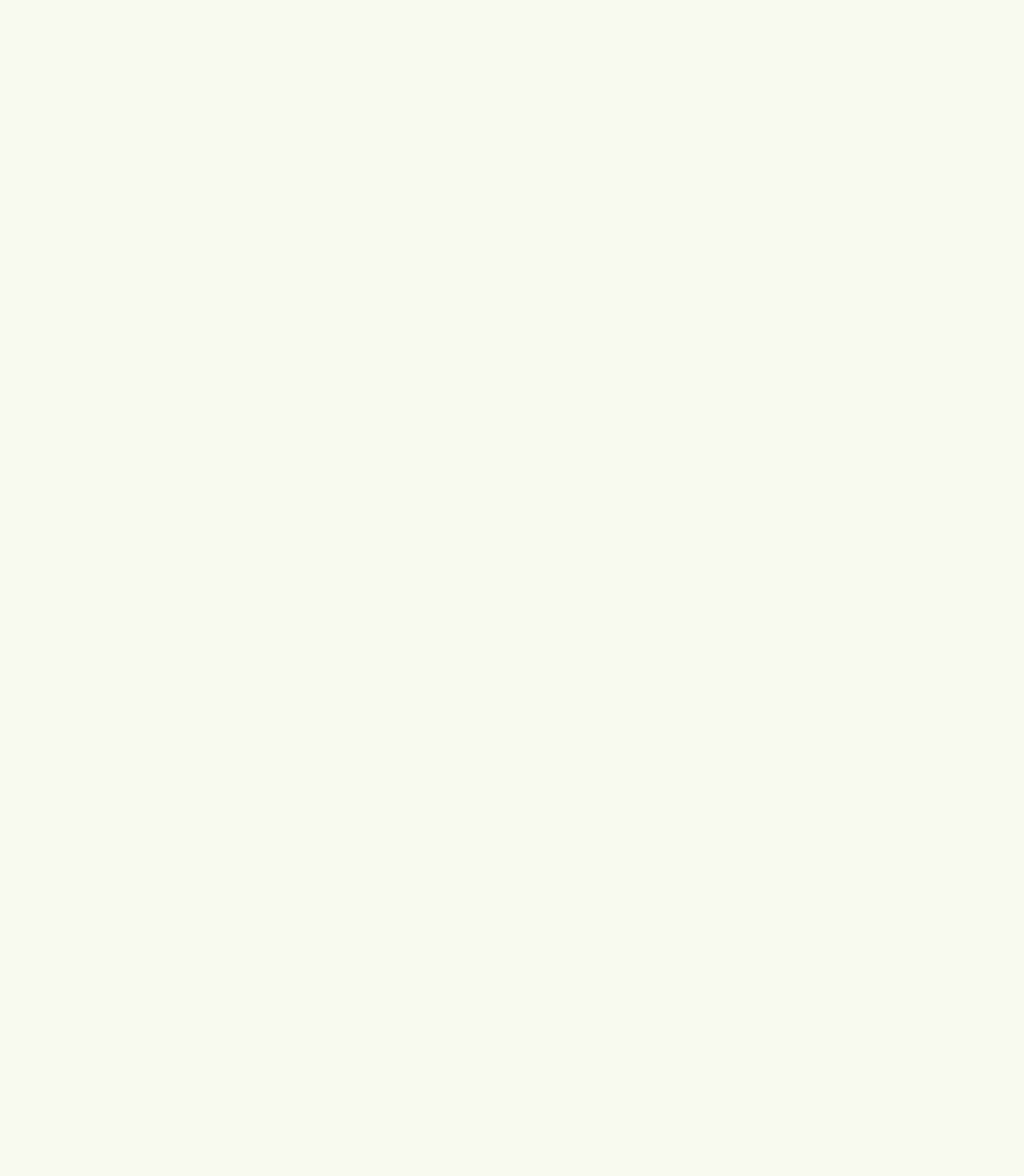
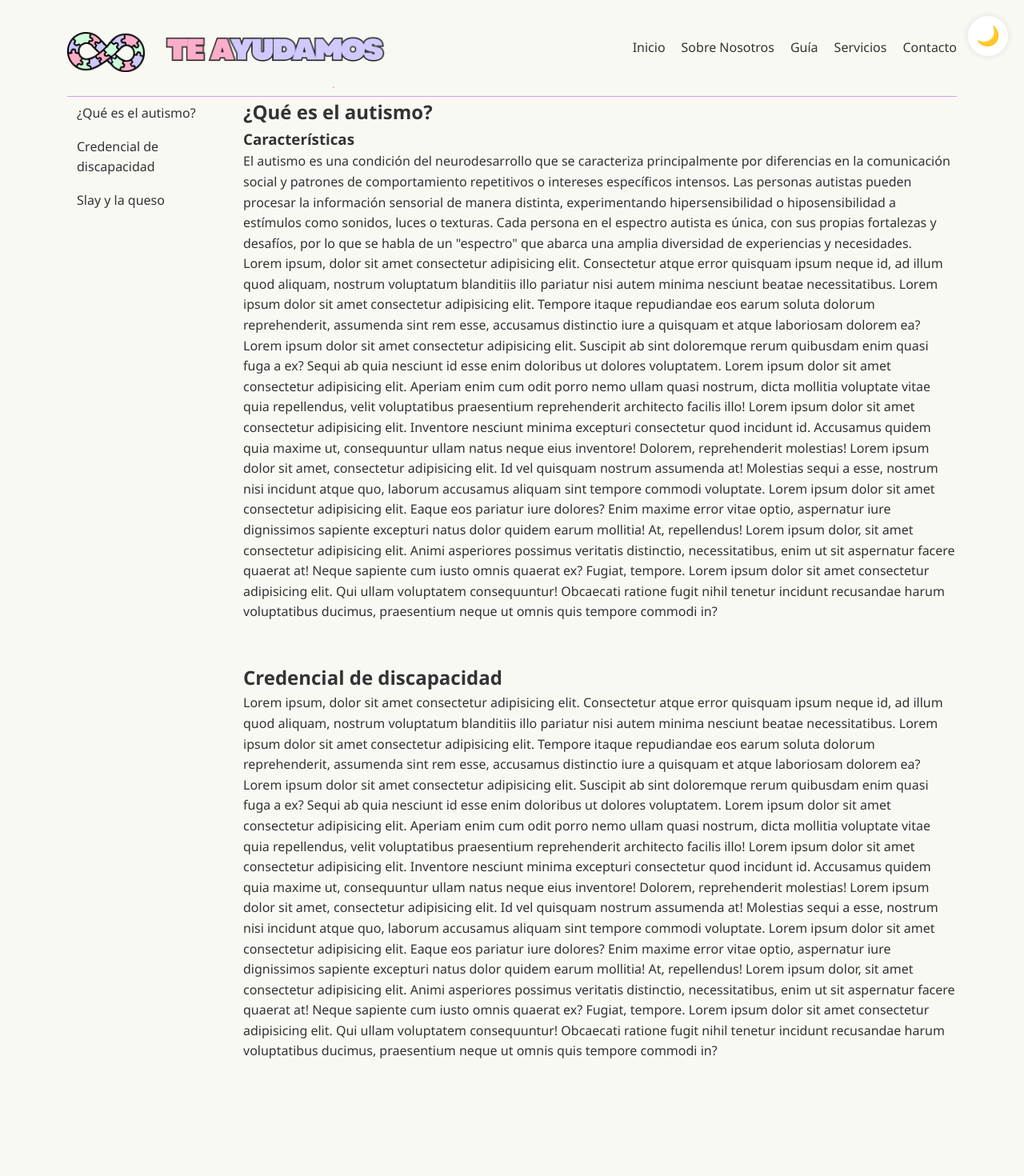
Before and after one commit to isissvh/Proyecto_TE_Ayudamos_INFOSOC, a React (Vite) app in the folder frontend/: page /guia in a window 1280 px wide. Before the commit this address had no page. Shown: the top 1470 px of the page at 80% size. Before the commit the page ends 800 px from the top, so only its background shows below. Built offline with nearby package versions, Linux system fonts and the light colour scheme.

Commit message:
Avance toto

```diff
--- a/frontend/src/App.jsx
+++ b/frontend/src/App.jsx
@@ -36,6 +36,9 @@ function App() {
                 </li>
                 <li>
                   <Link to="/sobre-nosotros">Sobre Nosotros</Link>
+                </li>
+                <li>
+                  <Link to="/guia">Guía</Link>
                 </li>
                 <li>
                   <Link to="/servicios">Servicios</Link>
--- a/frontend/src/main.jsx
+++ b/frontend/src/main.jsx
@@ -6,7 +6,7 @@ import { ThemeProvider } from './ThemeContext'
 //páginas
 import App from './App.jsx'
 import SobreNosotros from './pages/SobreNosotros';
-
+import { Guia } from './pages/Guia.jsx';
 
 //estilos
 import './index.css'
@@ -19,6 +19,7 @@ ReactDOM.createRoot(document.getElementById('root')).render(
         <Routes>
           <Route path="/" element={<App />}>
             <Route path="/sobre-nosotros" element={<SobreNosotros />} />
+            <Route path="/guia" element={<Guia />} />
             {/* <Route path="/servicios" element={<Servicios />} /> */}
             {/* <Route path="/contacto" element={<Contacto />} /> */}
           </Route>
--- /dev/null
+++ b/frontend/src/pages/Guia.css
@@ -0,0 +1,47 @@
+.guia-body {
+  display: flex;
+  flex-direction: row;
+  gap: 20px;
+}
+
+.menuItems-container {
+  width: 200px;
+  flex-shrink: 0; /* evita que se encoja */
+}
+
+.guia-menuItems {
+  position: fixed;
+  width: 200px;
+}
+
+.guia-menuItems a {
+  display: block;
+  border-radius: 5px;
+  text-decoration: none;
+  color: inherit;
+  padding: 8px 12px;
+}
+
+.guia-menuItems a:hover {
+  background-color: rgb(212, 212, 212);
+  transition: background-color 0.7s ease;
+}
+
+.guia-items-parent {
+  display: flex;
+  flex-direction: column;
+  gap: 50px;
+}
+
+.guia-itemsContainer{
+    display: flex;
+    flex-direction: column;
+
+}
+
+.itemPrincipal{
+    top:0;
+    position: sticky;
+    background-color:#f9f9f4;
+    width: 100%;
+}
--- /dev/null
+++ b/frontend/src/pages/Guia.jsx
@@ -0,0 +1,149 @@
+import React from "react";
+import "./Guia.css";
+
+export function Guia() {
+  return (
+    <>
+      <div className="guia-body">
+        <div className="menuItems-container">
+          <nav className="guia-menuItems">
+            <a href="#QueEsElAutismo">¿Qué es el autismo?</a>
+            <a href="#CredencialDeDiscapacidad">Credencial de discapacidad</a>
+            <a href="#HolaChavales">Slay y la queso</a>
+          </nav>
+        </div>
+        <section className="guia-items-parent">
+          <article className="guia-itemsContainer">
+                <h2 className="itemPrincipal" id="QueEsElAutismo">
+                ¿Qué es el autismo?
+                </h2>
+            <div className="itemBody">
+              <h3 className="itemSecundario">Características</h3>
+              <p>
+                El autismo es una condición del neurodesarrollo que se
+                caracteriza principalmente por diferencias en la comunicación
+                social y patrones de comportamiento repetitivos o intereses
+                específicos intensos. Las personas autistas pueden procesar la
+                información sensorial de manera distinta, experimentando
+                hipersensibilidad o hiposensibilidad a estímulos como sonidos,
+                luces o texturas. Cada persona en el espectro autista es única,
+                con sus propias fortalezas y desafíos, por lo que se habla de un
+                "espectro" que abarca una amplia diversidad de experiencias y
+                necesidades.
+              </p>
+              <p>
+                Lorem ipsum, dolor sit amet consectetur adipisicing elit.
+                Consectetur atque error quisquam ipsum neque id, ad illum quod
+                aliquam, nostrum voluptatum blanditiis illo pariatur nisi autem
+                minima nesciunt beatae necessitatibus. Lorem ipsum dolor sit
+                amet consectetur adipisicing elit. Tempore itaque repudiandae
+                eos earum soluta dolorum reprehenderit, assumenda sint rem esse,
+                accusamus distinctio iure a quisquam et atque laboriosam dolorem
+                ea? Lorem ipsum dolor sit amet consectetur adipisicing elit.
+                Suscipit ab sint doloremque rerum quibusdam enim quasi fuga a
+                ex? Sequi ab quia nesciunt id esse enim doloribus ut dolores
+                voluptatem. Lorem ipsum dolor sit amet consectetur adipisicing
+                elit. Aperiam enim cum odit porro nemo ullam quasi nostrum,
+                dicta mollitia voluptate vitae quia repellendus, velit
+                voluptatibus praesentium reprehenderit architecto facilis illo!
+                Lorem ipsum dolor sit amet consectetur adipisicing elit.
+                Inventore nesciunt minima excepturi consectetur quod incidunt
+                id. Accusamus quidem quia maxime ut, consequuntur ullam natus
+                neque eius inventore! Dolorem, reprehenderit molestias! Lorem
+                ipsum dolor sit amet, consectetur adipisicing elit. Id vel
+                quisquam nostrum assumenda at! Molestias sequi a esse, nostrum
+                nisi incidunt atque quo, laborum accusamus aliquam sint tempore
+                commodi voluptate. Lorem ipsum dolor sit amet consectetur
+                adipisicing elit. Eaque eos pariatur iure dolores? Enim maxime
+                error vitae optio, aspernatur iure dignissimos sapiente
+                excepturi natus dolor quidem earum mollitia! At, repellendus!
+                Lorem ipsum dolor, sit amet consectetur adipisicing elit. Animi
+                asperiores possimus veritatis distinctio, necessitatibus, enim
+                ut sit aspernatur facere quaerat at! Neque sapiente cum iusto
+                omnis quaerat ex? Fugiat, tempore. Lorem ipsum dolor sit amet
+                consectetur adipisicing elit. Qui ullam voluptatem consequuntur!
+                Obcaecati ratione fugit nihil tenetur incidunt recusandae harum
+                voluptatibus ducimus, praesentium neque ut omnis quis tempore
+                commodi in?
+              </p>
+            </div>
+          </article>
+          <article className="guia-itemsContainer">
+            <h2 className="itemPrincipal" id="CredencialDeDiscapacidad">
+              Credencial de discapacidad
+            </h2>
+            <div className="itemBody">
+                <p>
+                    Lorem ipsum, dolor sit amet consectetur adipisicing elit.
+                    Consectetur atque error quisquam ipsum neque id, ad illum quod
+                    aliquam, nostrum voluptatum blanditiis illo pariatur nisi autem
+                    minima nesciunt beatae necessitatibus. Lorem ipsum dolor sit
+                    amet consectetur adipisicing elit. Tempore itaque repudiandae
+                    eos earum soluta dolorum reprehenderit, assumenda sint rem esse,
+                    accusamus distinctio iure a quisquam et atque laboriosam dolorem
+                    ea? Lorem ipsum dolor sit amet consectetur adipisicing elit.
+                    Suscipit ab sint doloremque rerum quibusdam enim quasi fuga a
+                    ex? Sequi ab quia nesciunt id esse enim doloribus ut dolores
+                    voluptatem. Lorem ipsum dolor sit amet consectetur adipisicing
+                    elit. Aperiam enim cum odit porro nemo ullam quasi nostrum,
+                    dicta mollitia voluptate vitae quia repellendus, velit
+                    voluptatibus praesentium reprehenderit architecto facilis illo!
+                    Lorem ipsum dolor sit amet consectetur adipisicing elit.
+                    Inventore nesciunt minima excepturi consectetur quod incidunt
+                    id. Accusamus quidem quia maxime ut, consequuntur ullam natus
+                    neque eius inventore! Dolorem, reprehenderit molestias! Lorem
+                    ipsum dolor sit amet, consectetur adipisicing elit. Id vel
+                    quisquam nostrum assumenda at! Molestias sequi a esse, nostrum
+                    nisi incidunt atque quo, laborum accusamus aliquam sint tempore
+                    commodi voluptate. Lorem ipsum dolor sit amet consectetur
+                    adipisicing elit. Eaque eos pariatur iure dolores? Enim maxime
+                    error vitae optio, aspernatur iure dignissimos sapiente
+                    excepturi natus dolor quidem earum mollitia! At, repellendus!
+                    Lorem ipsum dolor, sit amet consectetur adipisicing elit. Animi
+                    asperiores possimus veritatis distinctio, necessitatibus, enim
+                    ut sit aspernatur facere quaerat at! Neque sapiente cum iusto
+                    omnis quaerat ex? Fugiat, tempore. Lorem ipsum dolor sit amet
+                    consectetur adipisicing elit. Qui ullam voluptatem consequuntur!
+                    Obcaecati ratione fugit nihil tenetur incidunt recusandae harum
+                    voluptatibus ducimus, praesentium neque ut omnis quis tempore
+                    commodi in?
+                </p>
+            </div>
+          </article>
+        </section>
+      </div>
+
+      <br />
+      <br />
+      <br />
+      <br />
+      <br />
+      <br />
+      <br />
+      <br />
+      <br />
+      <br />
+      <br />
+      <br />
+      <br />
+      <br />
+      <br />
+      <br />
+      <br />
+      <br />
+      <br />
+      <br />
+      <br />
+      <br />
+      <br />
+      <br />
+      <br />
+      <br />
+      <br />
+      <br />
+      <br />
+      <br />
+      <br />
+    </>
+  );
+}
```
